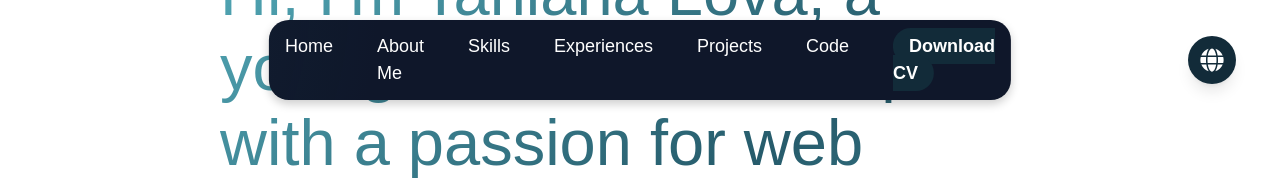
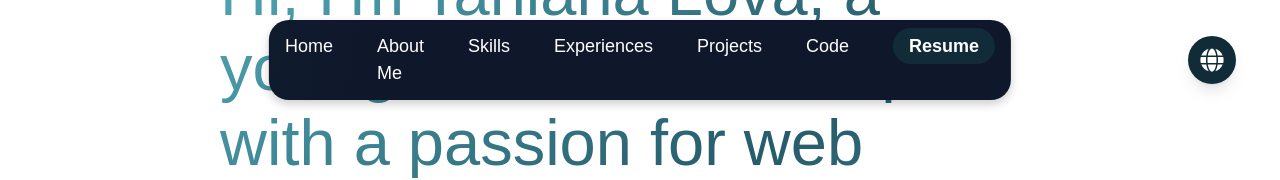
Before and after one commit to Mukkun007/PORTFOLIO-LOVA, a Next.js app: page / in a window 1280 px wide. Shown: the top 180 px of the page. Built offline with nearby package versions, Linux system fonts and the light colour scheme.

Commit message:
translate Header

```diff
--- a/public/locales/en.json
+++ b/public/locales/en.json
@@ -1,3 +1,13 @@
 {
-  "greeting": "Hi, I’m Tahiana Lova, a young full-stack developer with a passion for web development. I enjoy creating innovative solutions and exploring new technologies in collaborative environments."
+  "home": {
+    "greeting": "Hi, I’m Tahiana Lova, a young full-stack developer with a passion for web development. I enjoy creating innovative solutions and exploring new technologies in collaborative environments"
+  },
+  "header": {
+    "home": "Home",
+    "about": "About Me",
+    "skills": "Skills",
+    "experiences": "Experiences",
+    "projects": "Projects",
+    "resume": "Resume"
+  }
 }
--- a/public/locales/fr.json
+++ b/public/locales/fr.json
@@ -1,3 +1,13 @@
 {
-  "greeting": "Salut, je suis Tahiana Lova, un jeune développeur full-stack passionné par le développement web. J'aime créer des solutions innovantes et explorer de nouvelles technologies dans des environnements collaboratifs."
+  "home": {
+    "greeting": "Salut, je suis Tahiana Lova, développeur full-stack passionné par le développement web. J’aime concevoir des solutions innovantes et explorer de nouvelles technologies pour améliorer l’expérience utilisateur"
+  },
+  "header": {
+    "home": "Acceuil",
+    "about": "Profil",
+    "skills": "Compétences",
+    "experiences": "Experiences",
+    "projects": "Projets",
+    "resume": "CV"
+  }
 }
--- a/src/app/layout.tsx
+++ b/src/app/layout.tsx
@@ -30,7 +30,7 @@ const geistMono = Geist_Mono({
 
 export const metadata: Metadata = {
   title: "Tahiana Lova",
-  description: "Generated by create next app",
+  description: "Portfolio of Tahiana Lova",
 };
 
 export default function RootLayout({
--- a/src/components/Header.tsx
+++ b/src/components/Header.tsx
@@ -1,21 +1,26 @@
+"use client";
+
+import { useTranslations } from "next-intl";
 const Header = () => {
+  const t = useTranslations();
+
   return (
     <nav className="flex justify-between items-center p-4 max-w-4xl mx-auto">
       <ul className="flex space-x-6">
         <li>
-          <a href="#home">Home</a>
+          <a href="#home">{t("header.home")}</a>
         </li>
         <li>
-          <a href="#biography">About Me</a>
+          <a href="#biography">{t("header.about")}</a>
         </li>
         <li>
-          <a href="#about">Skills</a>
+          <a href="#about">{t("header.skills")}</a>
         </li>
         <li>
-          <a href="#experience">Experiences</a>
+          <a href="#experience">{t("header.experiences")}</a>
         </li>
         <li>
-          <a href="#projects">Projects</a>
+          <a href="#projects">{t("header.projects")}</a>
         </li>
         <li>
           <a href="#code">Code</a>
@@ -27,7 +32,7 @@ const Header = () => {
             // className="text-white bg-blue-600 hover:bg-blue-700 py-2 px-4 rounded-full transition-all duration-300"
             className="text-white font-bold bg-[#122b39] hover:bg-[#5ee3bf] hover:text-white py-2 px-4 rounded-full transition-all duration-300"
           >
-            Download CV
+            {t("header.resume")}
           </a>
         </li>
       </ul>
--- a/src/components/Home.tsx
+++ b/src/components/Home.tsx
@@ -9,7 +9,7 @@ const Home = () => {
     <main className="flex justify-between items-center">
       <div className="desc">
         <h1 className="ml-[220px] mr-[250px] mt-[10px] font-bold text-5xl md:text-[65px] bg-gradient-to-br from-[#52a8b6] via-[#265b6b] to-[#52a8b6] text-transparent bg-clip-text md:leading-[75px]">
-          {t("greeting")} {/* Traduction dynamique */}
+          {t("home.greeting")}
         </h1>
       </div>
     </main>
```
